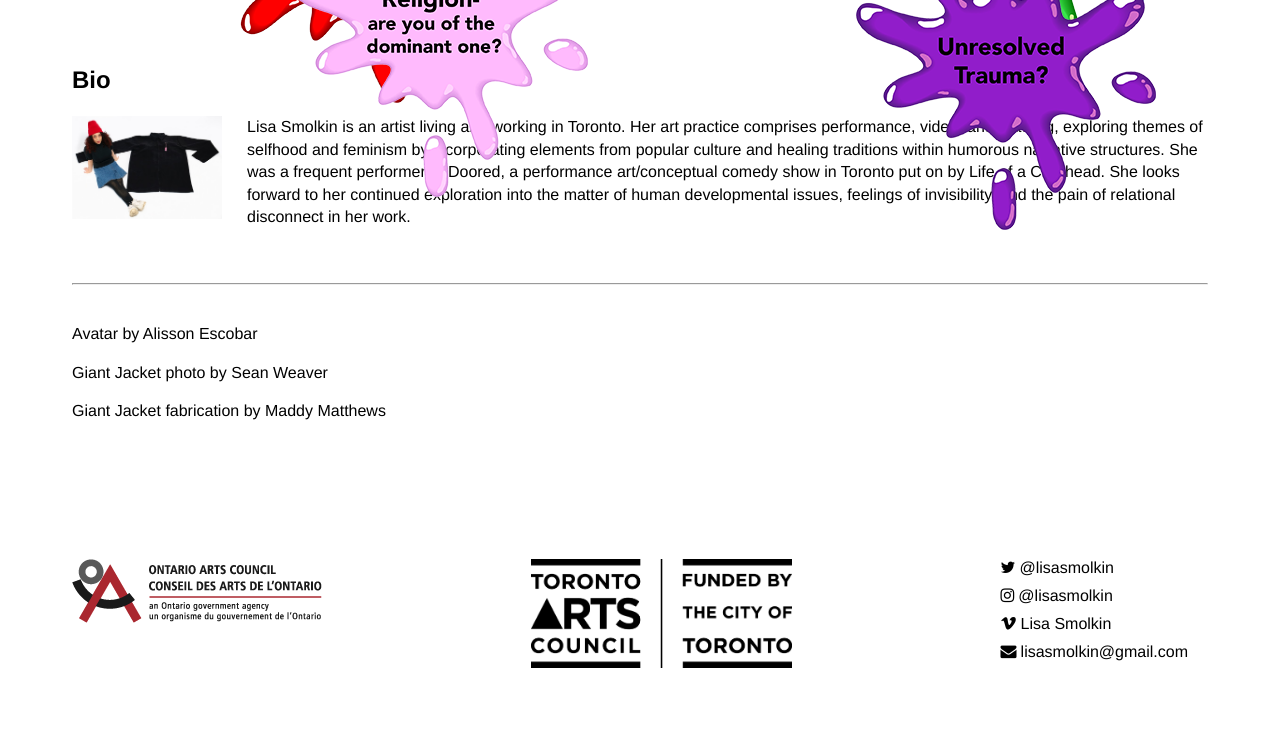
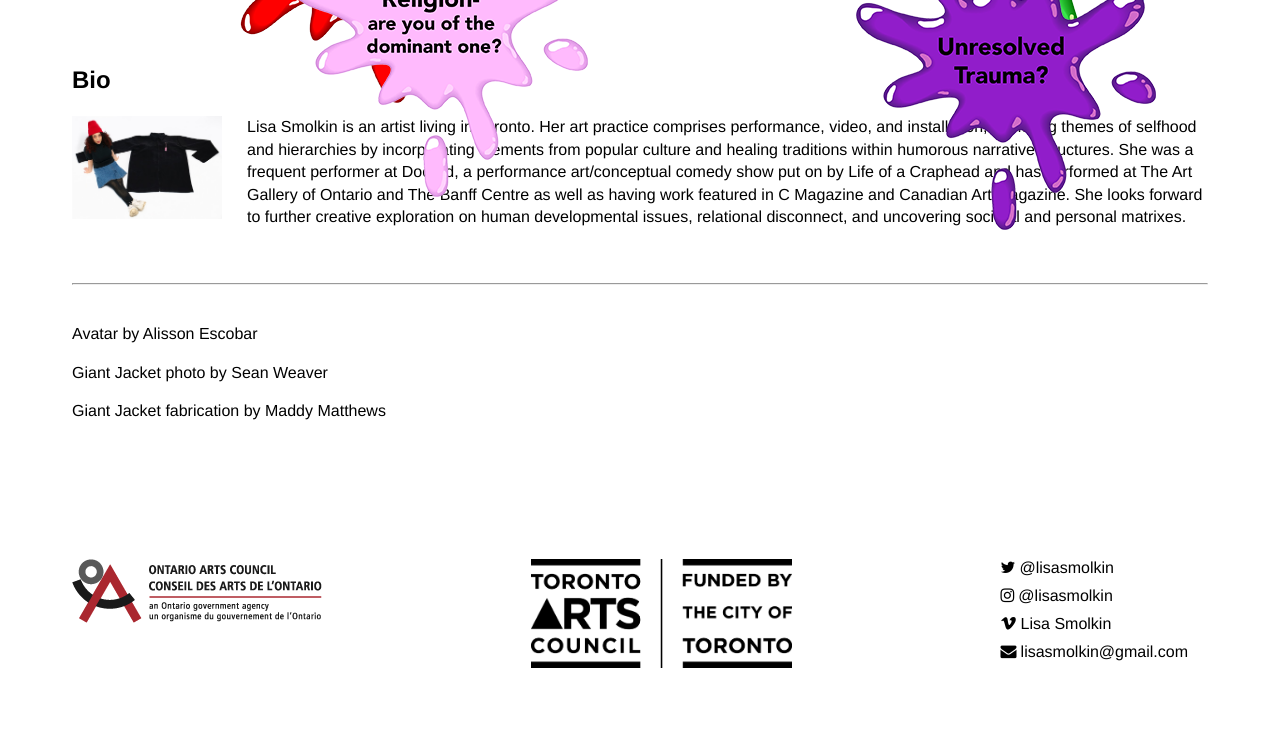
Before and after one commit to lisasmolkin/website, a Jekyll site: the page built from index.md, in a window 1280 px wide. Shown: the part 531-1266 px from the top of the page. Built offline with Jekyll 4.4.1, drawn with Linux system fonts in a browser that asks for light colours.

Commit message:
Update index.md

```diff
--- a/index.md
+++ b/index.md
@@ -13,7 +13,7 @@ permalink: /
 />
 
 
-Lisa Smolkin is an artist living and working in Toronto. Her art practice comprises performance, video, and drawing, exploring themes of selfhood and feminism by incorporating elements from popular culture and healing traditions within humorous narrative structures. She was a frequent performer at Doored, a performance art/conceptual comedy show in Toronto put on by Life of a Craphead. She looks forward to her continued exploration into the matter of human developmental issues, feelings of invisibility, and the pain of relational disconnect in her work.
+Lisa Smolkin is an artist living in Toronto. Her art practice comprises performance, video, and installation, exploring themes of selfhood and hierarchies by incorporating elements from popular culture and healing traditions within humorous narrative structures. She was a frequent performer at Doored, a performance art/conceptual comedy show put on by Life of a Craphead and has performed at The Art Gallery of Ontario and The Banff Centre as well as having work featured in C Magazine and Canadian Art Magazine. She looks forward to further creative exploration on human developmental issues, relational disconnect, and uncovering societal and personal matrixes.
 
 <br>
 
```
